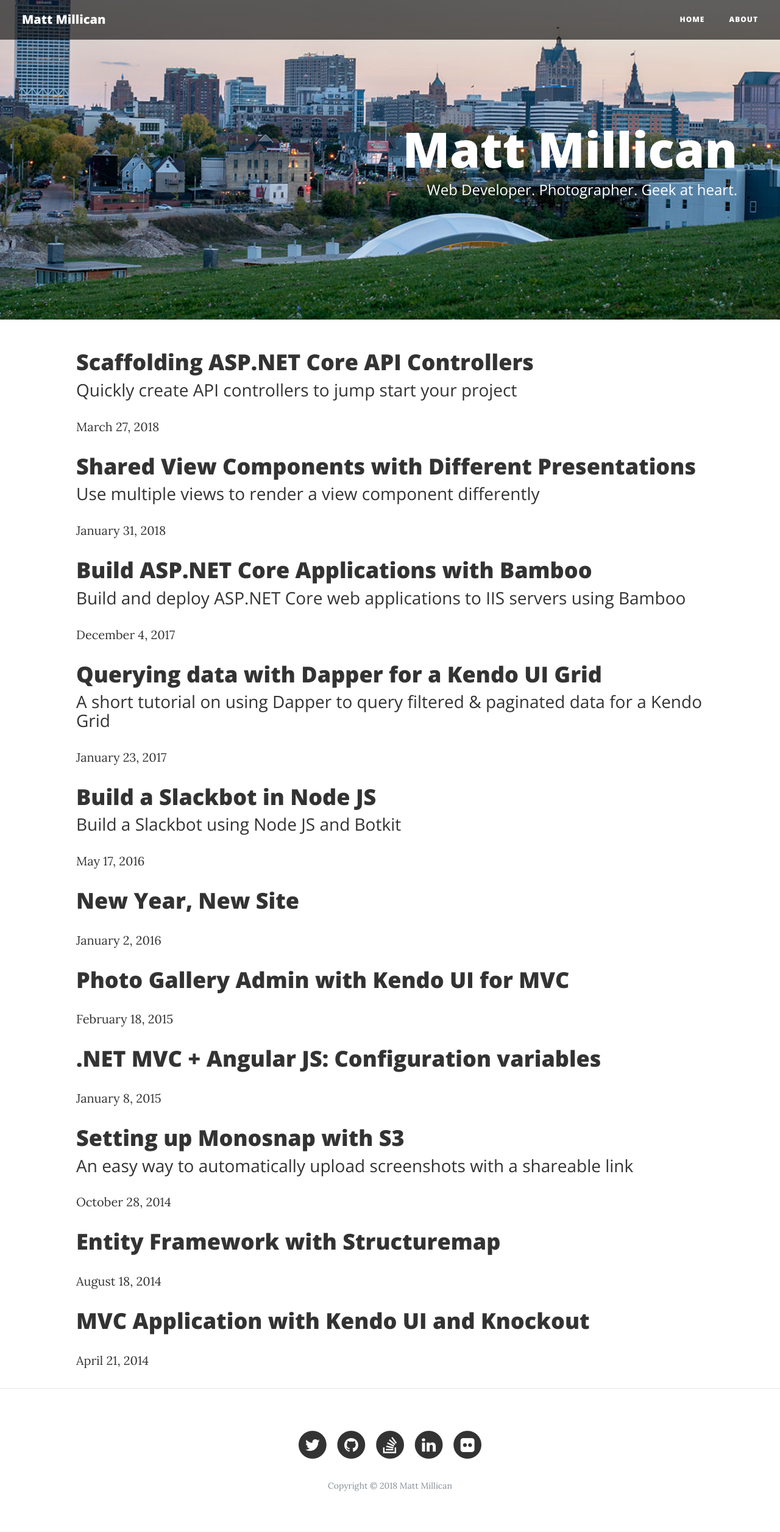
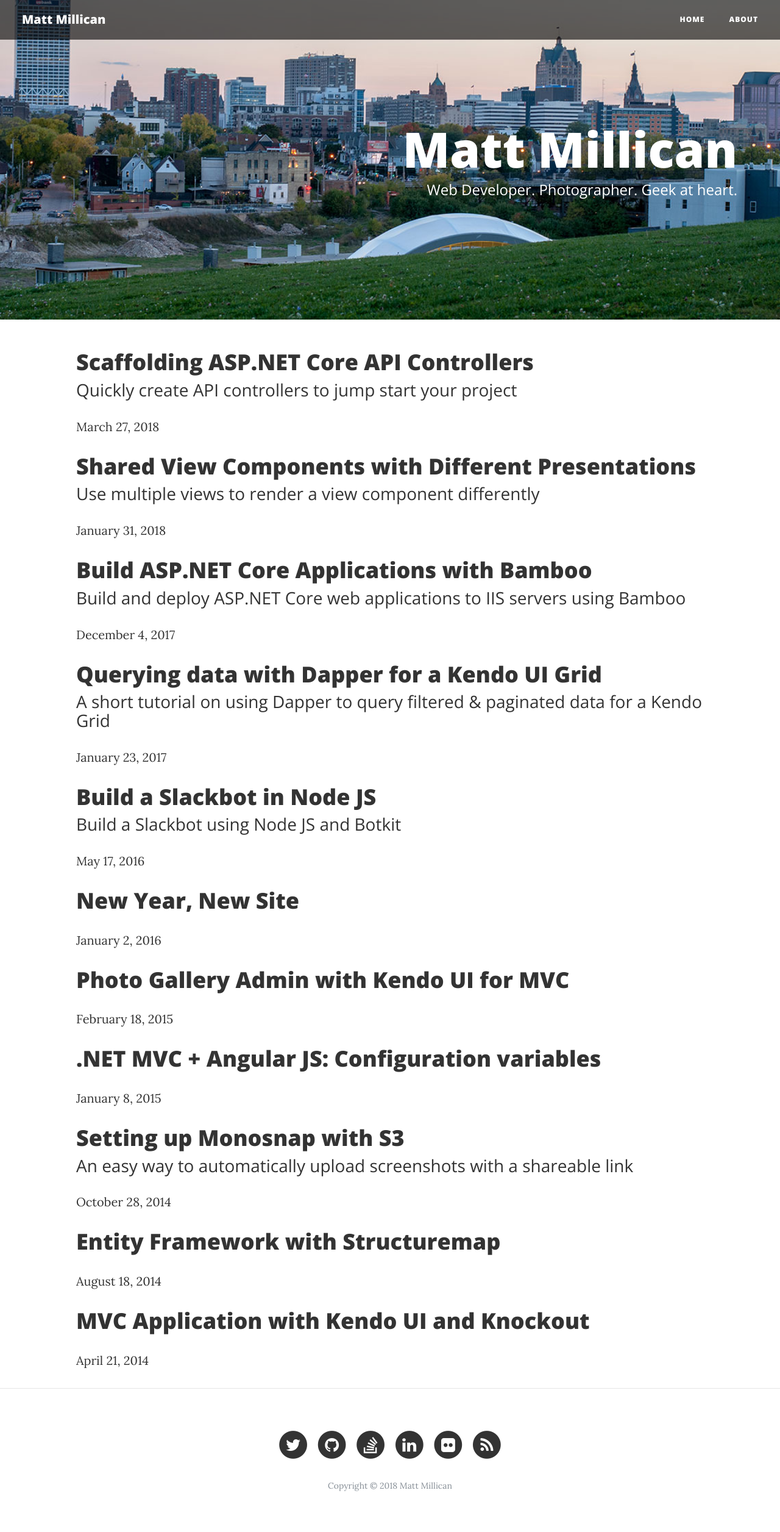
Before and after one commit to mmillican/mmillican.github.io, a Jekyll site: the page built from index.html, in a window 1280 px wide. Shown: the whole page at 61% size. Built offline with Jekyll 4.4.1, drawn with Linux system fonts in a browser that asks for light colours; comment, search, counter and statistics services are not loaded.

Commit message:
Add RSS feed

```diff
--- a/_config.yml
+++ b/_config.yml
@@ -2,6 +2,7 @@
 author: 'Matt Millican'
 subtitle: 'Web Developer. Photographer. Geek at heart.'
 
+feed_url: /feed.xml
 twitter_username: millicanmatt
 github_username:  mmillican
 stackoverflow_link: users/976042/matt-millican
@@ -15,3 +16,4 @@
 
 plugins:
   - jekyll-redirect-from
+  - jekyll-feed
--- a/_includes/footer.html
+++ b/_includes/footer.html
@@ -58,6 +58,17 @@
                         </a>
                     </li>
                     {% endif %}
+
+                    {% if site.feed_url %}
+                    <li class="list-inline-item">
+                        <a href="{{ site.feed_url | prepend: site.baseurl }}" target="_blank">
+                        <span class="fa-stack fa-lg">
+                            <i class="fa fa-circle fa-stack-2x"></i>
+                            <i class="fa fa-rss fa-stack-1x fa-inverse"></i>
+                        </span>
+                        </a>
+                    </li>
+                    {% endif %}
                 </ul>
                 <p class="copyright text-muted">Copyright &copy; {{site.time | date: '%Y' }} {{ site.title }}</p>
             </div>
```
